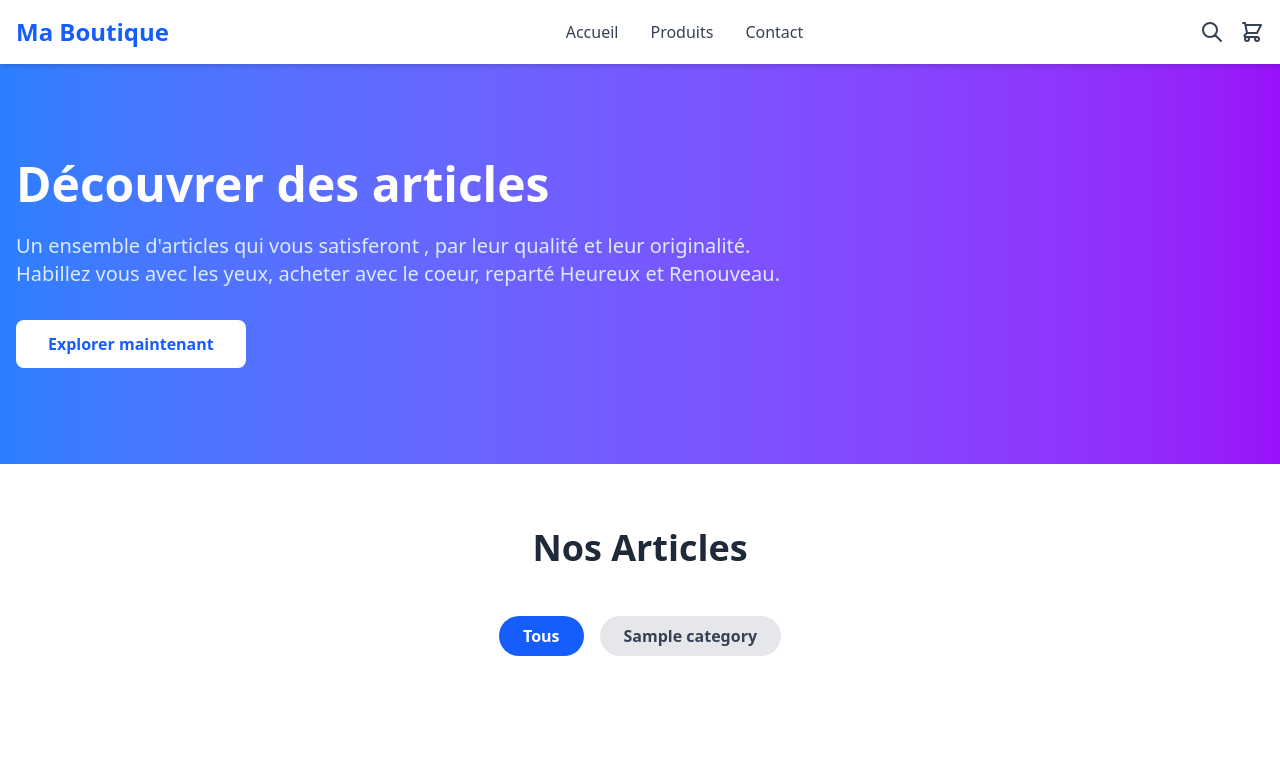
After one commit to Franck6ix/Boutique_Mobile, a Laravel app: page / in a window 1280 px wide. The commit adds this page. Shown: the top 767 px of the page. Run offline with Laravel 12, Linux system fonts and the light colour scheme; tables that the repository leaves empty hold one stand-in row (values such as "Sample post"); some web fonts are replaced.

Commit message:
Ajout des categories

```diff
--- a/app/View/Components/Categories.php
+++ b/app/View/Components/Categories.php
@@ -2,7 +2,9 @@
 
 namespace App\View\Components;
 
+use App\Models\Category;
 use Closure;
+use Hamcrest\Core\AllOf;
 use Illuminate\Contracts\View\View;
 use Illuminate\View\Component;
 
@@ -17,10 +19,17 @@ class Categories extends Component
     }
 
     /**
-     * Get the view / contents that represent the component.
+     * RENDU
      */
     public function render(): View|Closure|string
     {
-        return view('components.categories');
+
+        //recupéré toute les categories
+        $categories = Category::All();
+
+        // Affichage du tableau pour verifier si les données sont presentes.
+        //dd($Categories);
+
+        return view('components.categories', compact('categories'));
     }
 }
--- /dev/null
+++ b/resources/views/components/categories.blade.php
@@ -0,0 +1,27 @@
+<!--SECTION de Categoris des Articles-->
+<section class="container mx-auto px-4 py-16">
+
+<h2 class="text-4xl font-bold text-center mb-12 text-gray-800">Nos Articles</h2>
+
+<!--CATEGORIES-->
+<div class="flex flex-wrap justify-center gap-4 mb-12">
+
+<a href="#" class="px-6 py-2 bg-blue-600 text-white rounded-full font-semibold hover:bg-blue-700 transition">
+Tous
+</a>
+
+<!--Boucle For dans le 2 eme lien -->
+@forelse ($categories as $category)
+
+<a href="#" class="px-6 py-2 bg-gray-200 text-gray-700 rounded-full font-semibold hover:bg-gray-300 transition">
+<!--Affichage du tableau Apres "Tous" -->
+{{$category->name  }}
+</a>
+
+@empty
+
+@endforelse
+
+
+</div>
+</section>
--- a/resources/views/components/heros-section.blade.php
+++ b/resources/views/components/heros-section.blade.php
@@ -7,8 +7,7 @@
         <h1 class="text-5xl font-bold mb-6 ">Découvrer des articles</h1>
     <p class="text-xl mb-8 text-blue-100">
 
-    Lorem, ipsum dolor sit amet consectetur adipisicing elit. Nisi cupiditate porro ipsa delectus odio vitae, repudiandae unde officiis facilis doloribus, laudantium hic fuga sed molestiae? Est nobis ducimus in animi!
-
+    Un ensemble d'articles qui vous satisferont , par leur qualité et leur originalité. Habillez vous avec les yeux, acheter avec le coeur, reparté Heureux et Renouveau.
     </p>
 
         <a href="#produits" class="inline-block bg-white text-blue-600 font-semibold px-8 py-3 rounded-lg hover:bg-gray-100 transition">
```
